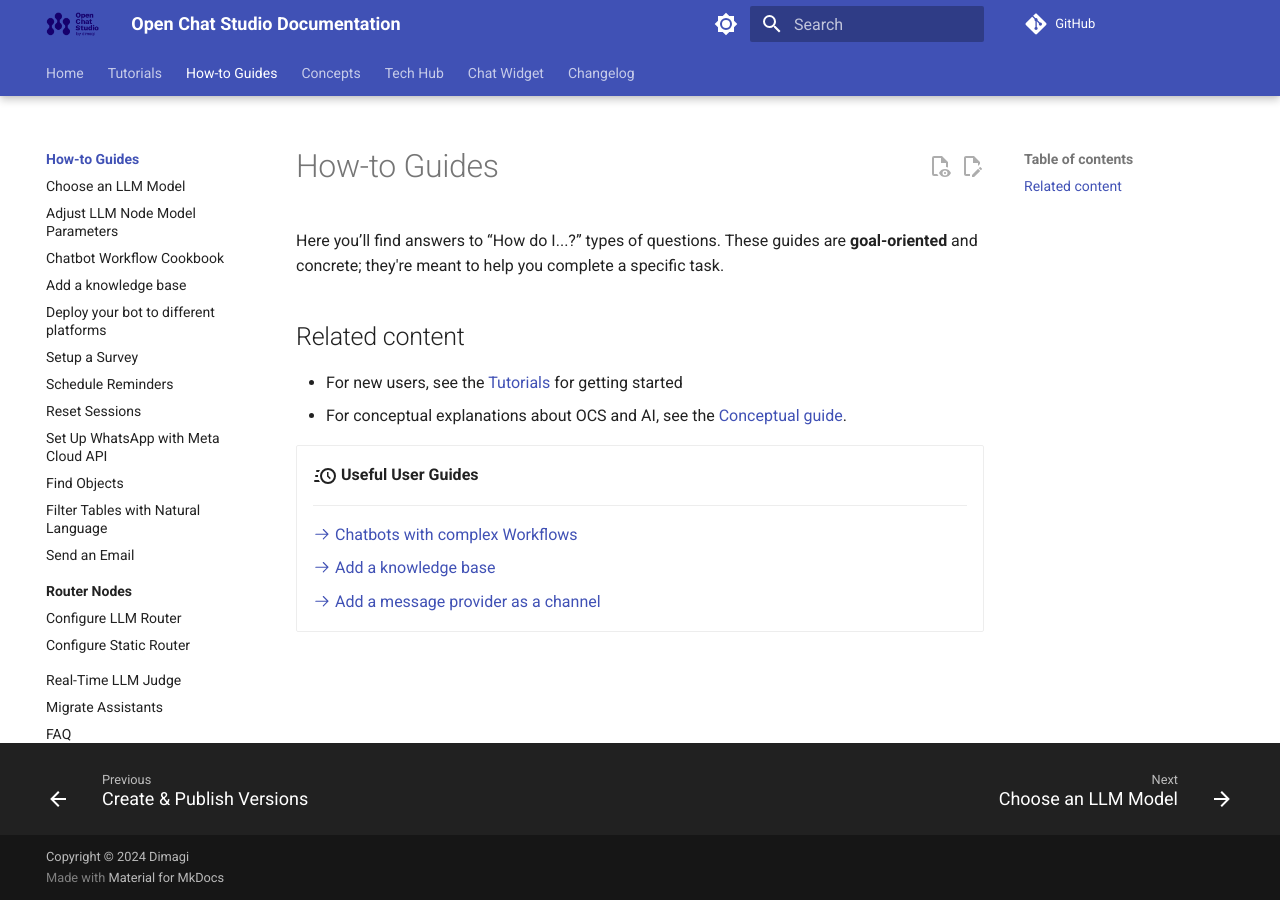
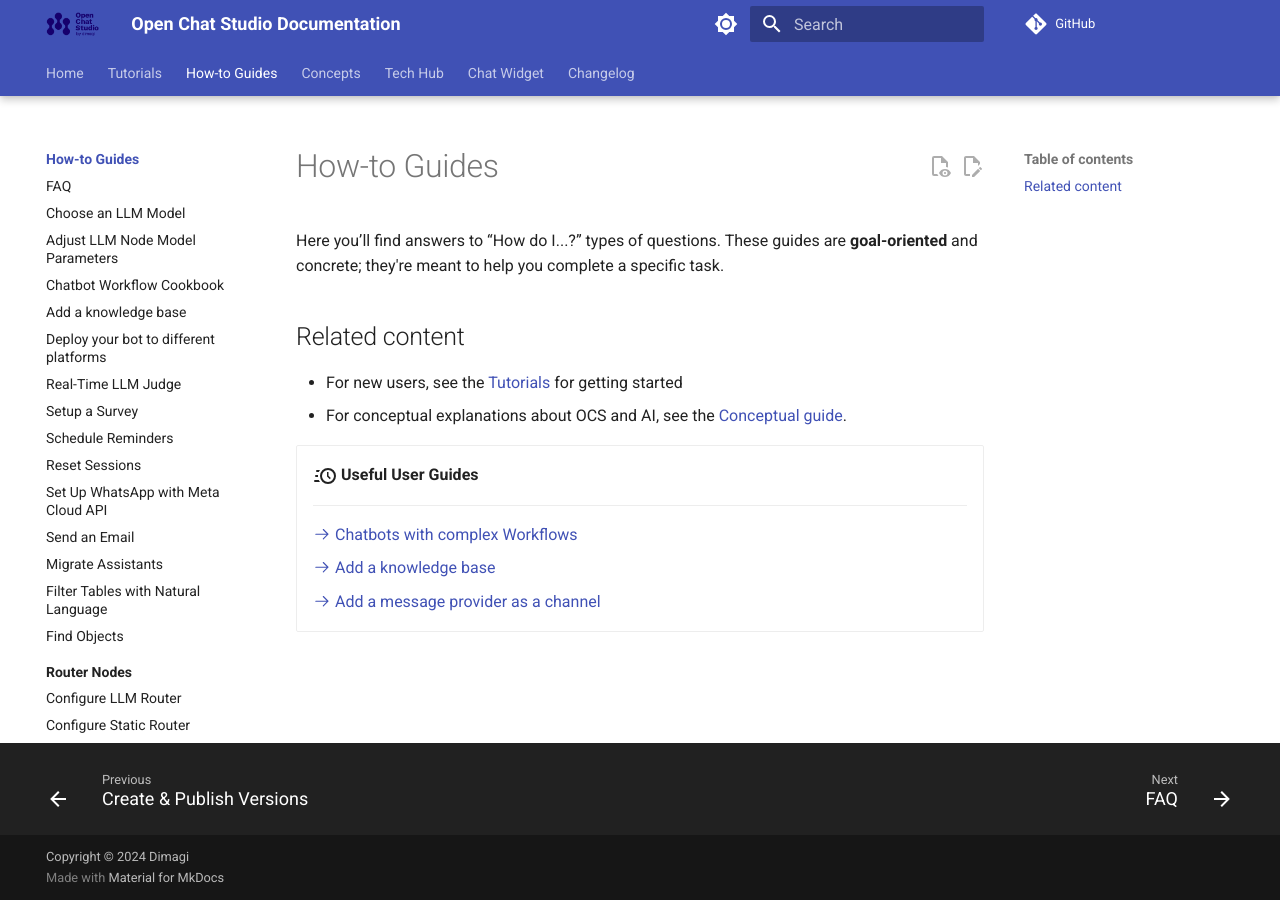
Before and after one commit to dimagi/open-chat-studio-docs, an MkDocs documentation site: the page built from docs/how-to/index.md, in a window 1280 px wide. Built offline with MkDocs 1.6.1 and Material for MkDocs 9.7.7, drawn with Linux system fonts in a browser that asks for light colours; a script that is not in the unit is left out; comment, search, counter and statistics services are not loaded.

Commit message:
fix how-to nav

```diff
--- a/mkdocs.yml
+++ b/mkdocs.yml
@@ -102,25 +102,25 @@
       - Create & Publish Versions: tutorials/versioning_steps.md
   - How-to Guides:
       - how-to/index.md
+      - FAQ: how-to/faq.md
       - Choose an LLM Model: how-to/choose_llm_model.md
       - Adjust LLM Node Model Parameters: how-to/adjust_llm_node_model_parameters.md
       - how-to/workflow_cookbook.md
       - how-to/add_a_knowledge_base.md
       - how-to/deploy_to_different_channels.md
+      - Real-Time LLM Judge: how-to/realtime_llm_judge.md
       - Setup a Survey: how-to/setting_up_a_survey.md
       - Schedule Reminders: how-to/reminders.md
       - Reset Sessions: how-to/reset_sessions.md
       - how-to/whatsapp_meta_cloud_api.md
+      - Send an Email: how-to/send_email_node.md
+      - how-to/assistants_migration.md
+      - Filter Tables with Natural Language: how-to/nl_filter.md
       - Find Objects: how-to/global_search.md
-      - Filter Tables with Natural Language: how-to/nl_filter.md
-      - Send an Email: how-to/send_email_node.md
       - Router Nodes:
         - how-to/routers/index.md
         - Configure LLM Router: how-to/routers/llm_router.md
         - Configure Static Router: how-to/routers/static_router.md
-      - Real-Time LLM Judge: how-to/realtime_llm_judge.md
-      - how-to/assistants_migration.md
-      - FAQ: how-to/faq.md
   - Concepts:
       - concepts/index.md
 
```
